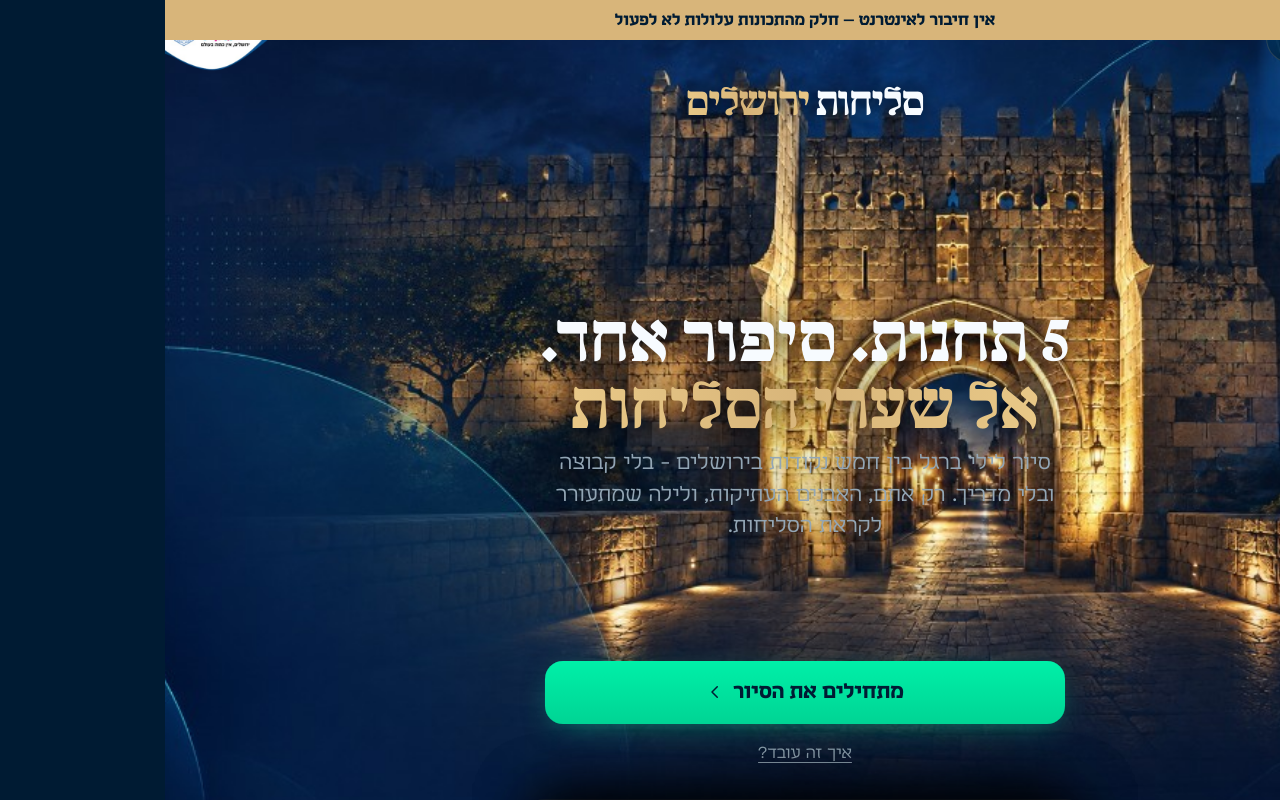
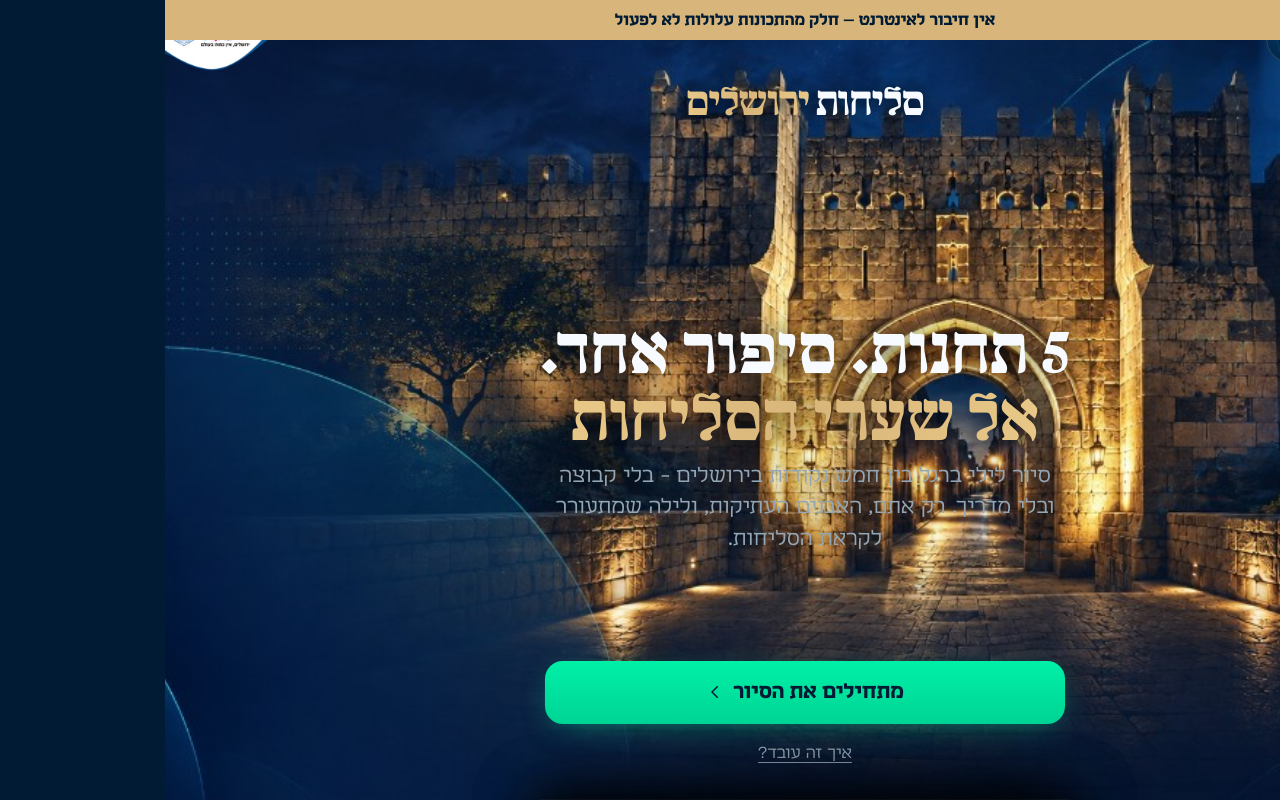
Before and after one commit to tzur123/jerusalem-selichot, a Next.js app: page / in a window 1280 px wide. Built offline with nearby package versions, Linux system fonts and the light colour scheme; no server answers.

Commit message:
Move tour timer to be the last icon after sound, nudge landing hero down 25px more
Co-authored-by: Cursor <cursoragent@cursor.com>

```diff
--- a/app/page.tsx
+++ b/app/page.tsx
@@ -71,7 +71,7 @@ export default async function LandingPage() {
         <Logo size="lg" />
       </header>
 
-      <section className="flex flex-col items-center text-center gap-3 mt-[79px] drop-shadow-[0_2px_14px_rgba(0,0,0,0.85)]">
+      <section className="flex flex-col items-center text-center gap-3 mt-[104px] drop-shadow-[0_2px_14px_rgba(0,0,0,0.85)]">
         <h1 className="flex flex-col items-center font-heading font-bold leading-tight text-white translate-y-[10px]">
           <span className="text-4xl md:text-6xl whitespace-nowrap">5 תחנות. סיפור אחד.</span>
           <span className="text-4xl md:text-6xl text-gradient-gold whitespace-nowrap">אל שערי הסליחות</span>
--- a/components/ui/FloatingControls.tsx
+++ b/components/ui/FloatingControls.tsx
@@ -147,7 +147,6 @@ export function FloatingControls() {
           page — back (when there's somewhere to go back to) leads, then the
           menu, then the rest. */}
       <div className="fixed top-0 right-0 z-40 flex items-center gap-2 px-3 pb-3 pt-[max(0.75rem,var(--safe-top))]">
-        {isOnActiveTourRoute(pathname) && <TimerBadge />}
         {backHref && (
           <Link href={backHref} aria-label="חזרה" title="חזרה" className={buttonClass}>
             <BackIcon />
@@ -169,6 +168,7 @@ export function FloatingControls() {
             <MapIcon />
           </Link>
         )}
+        {isOnActiveTourRoute(pathname) && <TimerBadge />}
       </div>
     </>
   );
```
